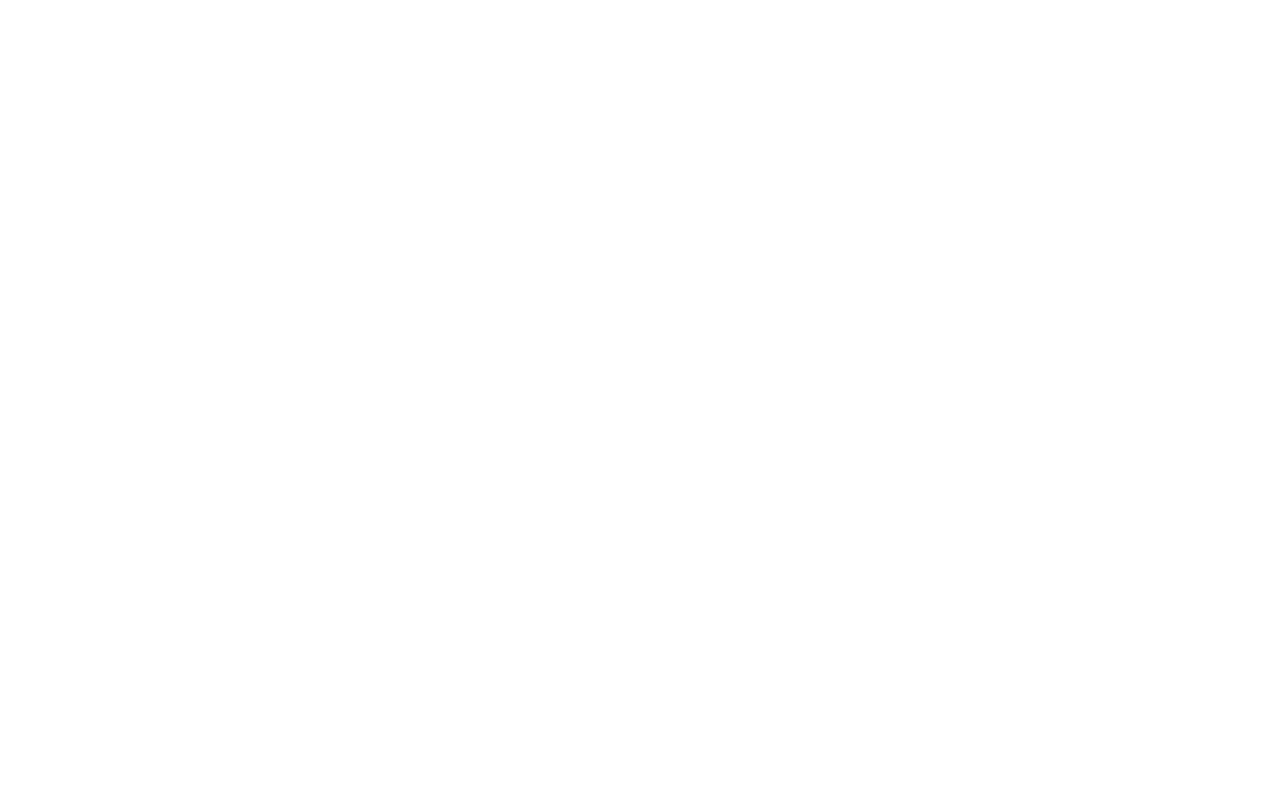
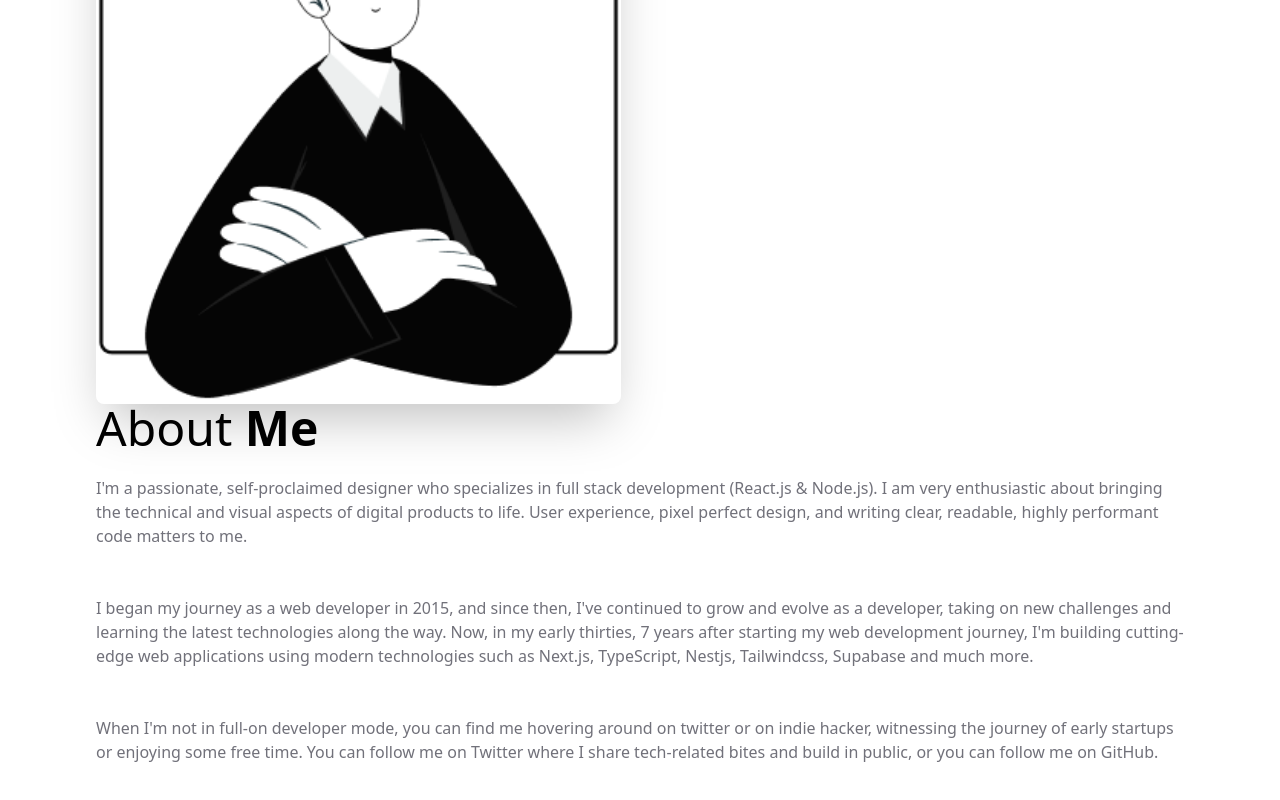
Before and after one commit to 11111Asif/based-portfolio-website, a React (Vite) app: page / in a window 1280 px wide. Shown: the part 2568-3368 px from the top of the page. Before the commit the page ends 2360 px from the top, so only its background shows below. Built offline with nearby package versions, Linux system fonts and the light colour scheme.

Commit message:
added to about section

```diff
--- /dev/null
+++ b/src/component/About/About.jsx
@@ -0,0 +1,29 @@
+import column from '../../assets/column.png'
+
+const About = () => {
+    return (
+        <div className="lg:px-24 px-4 py-10 bg-[#ffffff]">
+            <div className="hero min-h-screen">
+                <div className="hero-content flex-col lg:flex-row">
+                    <img
+                        src={column}
+                        className="lg:w-[525px] lg:h-[572px] w-[343px] h-[374px] rounded-lg shadow-2xl" />
+                    <div>
+                        <h1 className="text-5xl text-black">About <span className="font-bold">Me</span></h1>
+                        <p className="lg:py-6 py-3 text-[#71717A]">
+                            I'm a passionate, self-proclaimed designer who specializes in full stack development (React.js & Node.js). I am very enthusiastic about bringing the technical and visual aspects of digital products to life. User experience, pixel perfect design, and writing clear, readable, highly performant code matters to me.
+                        </p>
+                        <p className="lg:py-6 py-3 text-[#71717A]">
+                            I began my journey as a web developer in 2015, and since then, I've continued to grow and evolve as a developer, taking on new challenges and learning the latest technologies along the way. Now, in my early thirties, 7 years after starting my web development journey, I'm building cutting-edge web applications using modern technologies such as Next.js, TypeScript, Nestjs, Tailwindcss, Supabase and much more.
+                        </p>
+                        <p className="lg:py-6 py-3 text-[#71717A]">
+                            When I'm not in full-on developer mode, you can find me hovering around on twitter or on indie hacker, witnessing the journey of early startups or enjoying some free time. You can follow me on Twitter where I share tech-related bites and build in public, or you can follow me on GitHub.
+                        </p>
+                    </div>
+                </div>
+            </div>
+        </div>
+    );
+};
+
+export default About;
--- a/src/component/Home/Home.jsx
+++ b/src/component/Home/Home.jsx
@@ -1,3 +1,4 @@
+import About from "../About/About";
 import Banner from "../Banner/Banner";
 import Experience from "../Experience/Experience";
 import Header from "../Header/Header";
@@ -11,6 +12,7 @@ const Home = () => {
             <Banner></Banner>
             <Skills></Skills>
             <Experience></Experience>
+            <About></About>
         </div>
     );
 };
```
